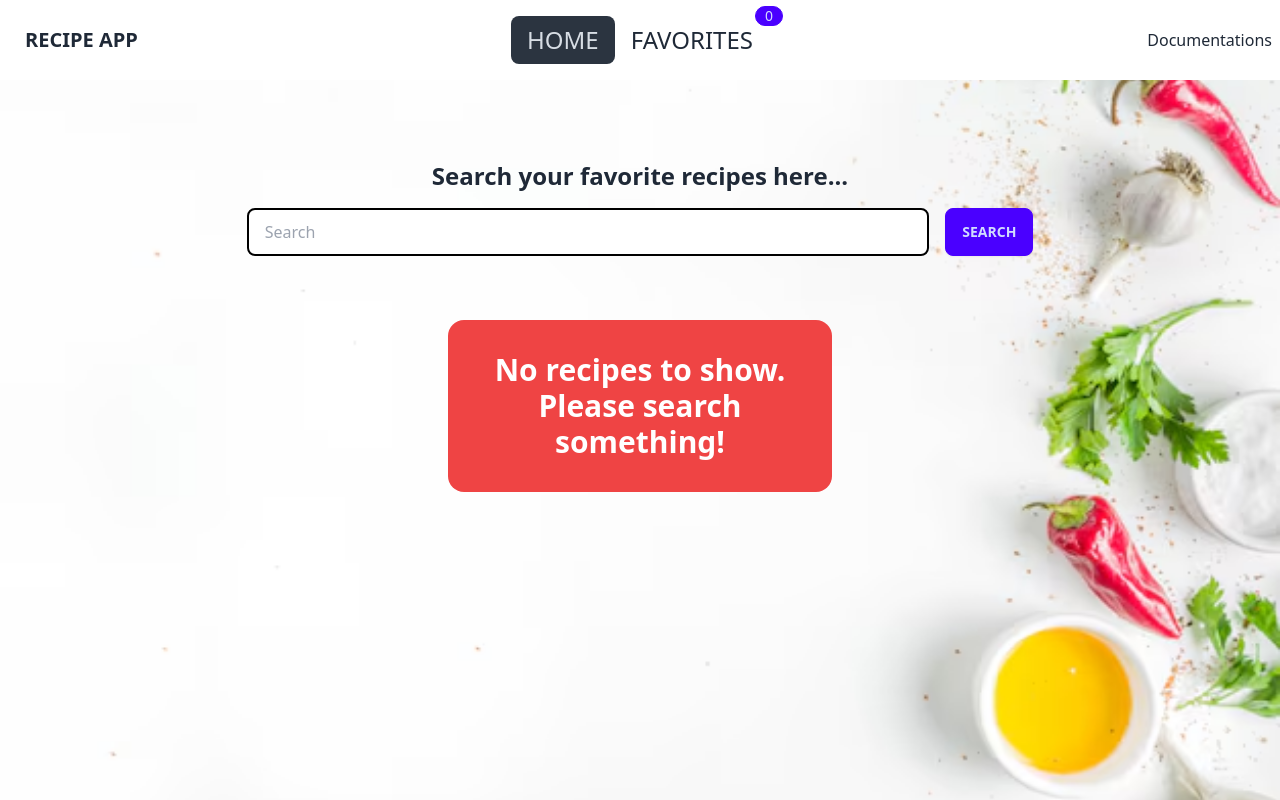
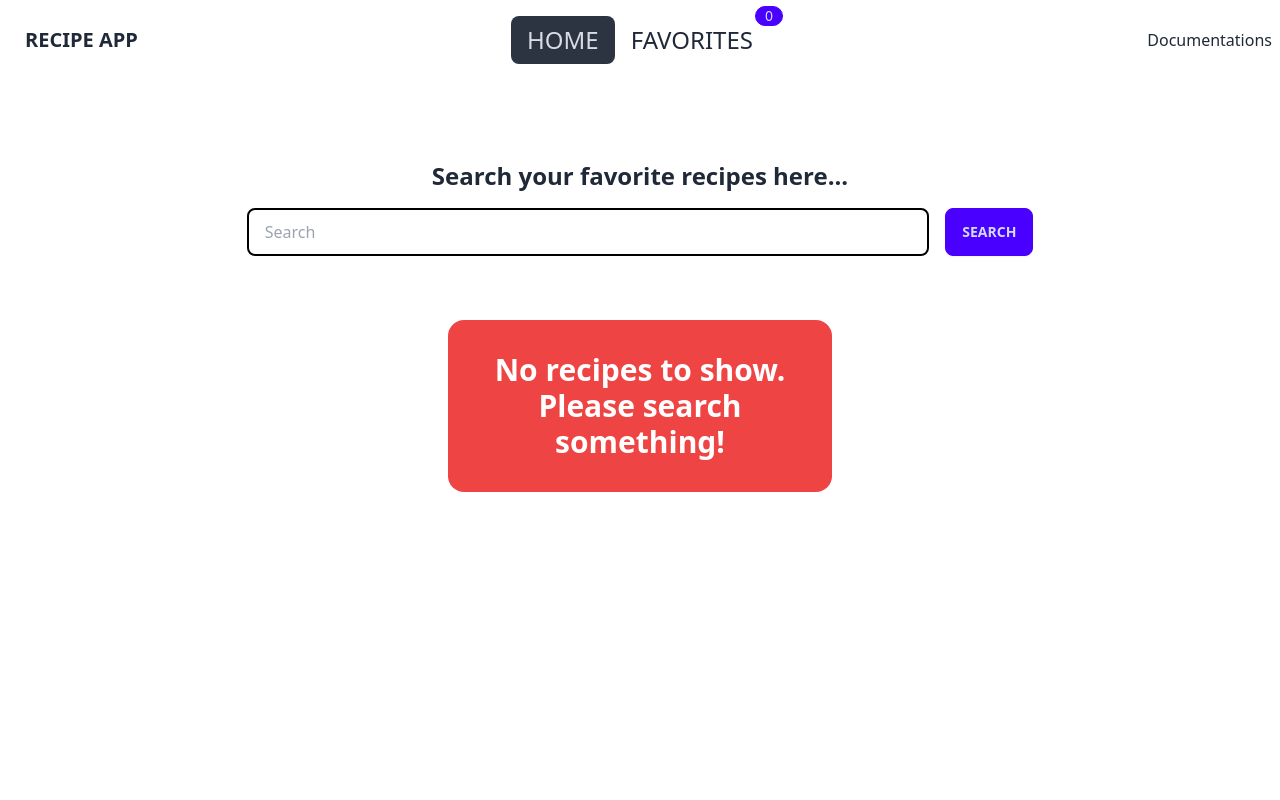
Before and after one commit to tanzimr8/recipe-app-with-tailwind, a React (Create React App) app: page / in a window 1280 px wide. Built offline with nearby package versions, Linux system fonts and the light colour scheme.

Commit message:
bg removed

```diff
--- a/src/index.css
+++ b/src/index.css
@@ -3,7 +3,7 @@
 @tailwind utilities;
 
 body{
-    background: url(images/bg.jpeg);
+    /* background: url(images/bg.jpeg); */
     background-repeat: no-repeat;
     background-size: cover;
     background-position: center;
```
